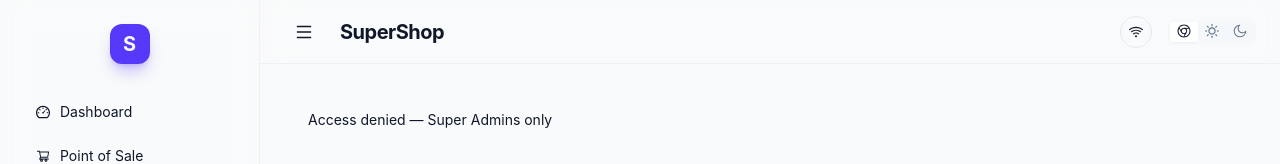
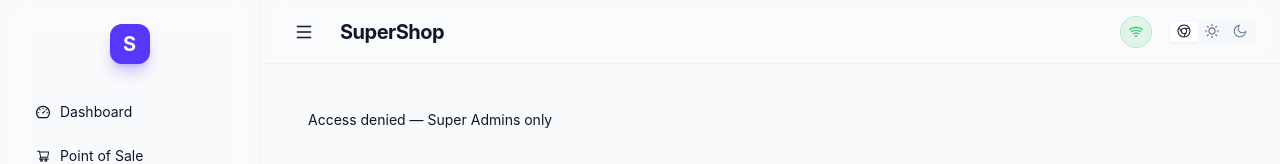
Before and after one commit to Ishtiaqe/supershop, a Next.js app: page /admin/tenants in a window 1280 px wide. Shown: the top 164 px of the page. Built offline with nearby package versions, Linux system fonts and the light colour scheme; no server answers.

Commit message:
network status icon colorized

```diff
--- a/src/components/shell/NetworkStatus.tsx
+++ b/src/components/shell/NetworkStatus.tsx
@@ -27,7 +27,7 @@
   if (isOnline) {
     return (
       <Tooltip title="You are online">
-        <div className="flex items-center justify-center w-8 h-8 rounded-full bg-success/10 text-success border border-success/20">
+        <div className="flex items-center justify-center w-8 h-8 rounded-full bg-green-500/10 text-green-500 border border-green-500/20">
           <WifiOutlined />
         </div>
       </Tooltip>
@@ -36,7 +36,7 @@
 
   return (
     <Tooltip title="You are offline. Changes will be saved locally.">
-      <div className="flex items-center justify-center w-8 h-8 rounded-full bg-destructive/10 text-destructive border border-destructive/20 animate-pulse">
+      <div className="flex items-center justify-center w-8 h-8 rounded-full bg-red-500/10 text-red-500 border border-red-500/20 animate-pulse">
         <DisconnectOutlined />
       </div>
     </Tooltip>
```
